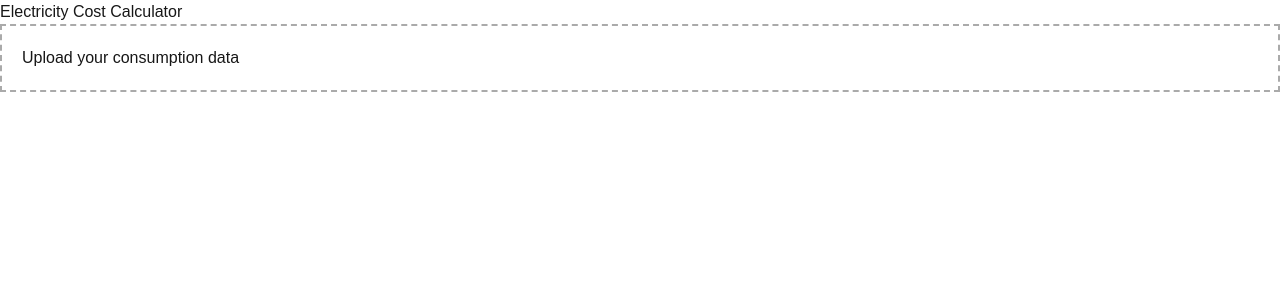
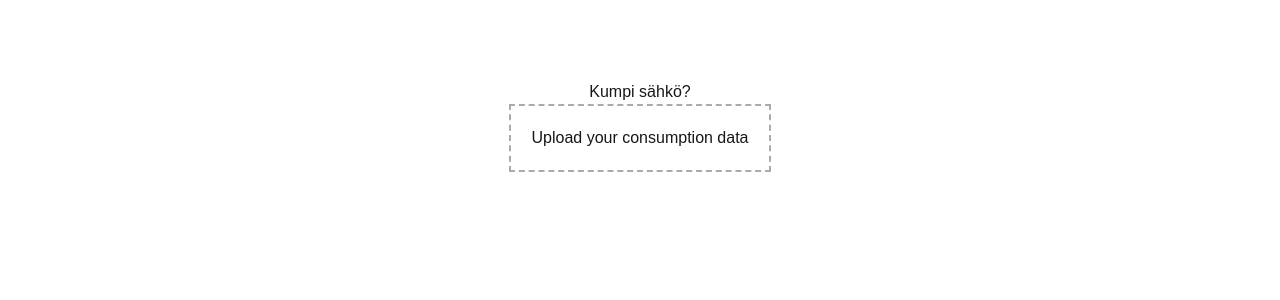
Before and after one commit to Teolhyn/kumpi-sahko, a Next.js app: page / in a window 1280 px wide. Shown: the top 300 px of the page. Built offline with nearby package versions, Linux system fonts and the light colour scheme.

Commit message:
refactor: removing redundant code

```diff
--- a/src/app/page.tsx
+++ b/src/app/page.tsx
@@ -9,24 +9,16 @@ type ConsumptionEntry = {
 }
 
 export default function HomePage() {
-  const [result, setResult] = useState<number | null>(null)
 
   const handleParsedData = async (data: ConsumptionEntry[]) => {
-    const safeData = data.map(entry => ({
-      ...entry,
-      timestamp: new Date(entry.timestamp).toISOString(),
-    }))
-
-    console.log(safeData)
   }
 
   return (
     <main>
-      <h1>Electricity Cost Calculator</h1>
-      <FileDropZone onFileParsed={handleParsedData} />
-      {result !== null && (
-        <p style={{ marginTop: '20px' }}>Estimated Total Cost: €{result.toFixed(2)}</p>
-      )}
+      <div className='flex flex-col items-center justify-center mt-20'>
+        <h1>Kumpi sähkö?</h1>
+        <FileDropZone onFileParsed={handleParsedData} />
+      </div>
     </main>
   )
 }
--- a/src/components/FileUpload.tsx
+++ b/src/components/FileUpload.tsx
@@ -9,6 +9,7 @@ type Props = {
 
 const FileDropZone: React.FC<Props> = ({ onFileParsed }) => {
   const [cost, setCost] = useState<number | null>(null)
+  const [costConstant, setCostConstant] = useState<number | null>(null)
 
   const onDrop = useCallback((acceptedFiles: File[]) => {
     const reader = new FileReader()
@@ -16,10 +17,22 @@ const FileDropZone: React.FC<Props> = ({ onFileParsed }) => {
       const text = reader.result as string
 
       const lines = text.trim().split('\n')
-      const parsed = lines.map(line => {
-        const [timestamp, value] = line.split(',')
-        return { timestamp: new Date(timestamp), consumption: parseFloat(value) }
+      const hourlyMap = new Map<string, number>()
+      lines.slice(1).map(line => {
+        const [meteringPoint, productType, resolution, unitType, readinType, timestamp, value, quality] = line.split(';')
+
+        const date = new Date(timestamp)
+        date.setMinutes(0, 0, 0)
+        const hourKey = date.toISOString()
+        const consumption = parseFloat(value.replace(',', '.'))
+        const existing = hourlyMap.get(hourKey) || 0
+        hourlyMap.set(hourKey, existing + consumption)
       })
+
+      const parsed = Array.from(hourlyMap.entries()).map(([timestamp, consumption]) => ({
+        timestamp,
+        consumption,
+      }))
       onFileParsed(parsed)
       calculateCost(parsed)
     }
@@ -41,6 +54,7 @@ const FileDropZone: React.FC<Props> = ({ onFileParsed }) => {
 
       const result = await response.json()
       if (response.ok) {
+        setCostConstant(result.costConstant / 100)
         setCost(result.cost / 100)
       } else {
         console.error('Error calculating cost:', result.error)
@@ -57,9 +71,10 @@ const FileDropZone: React.FC<Props> = ({ onFileParsed }) => {
         <p>{isDragActive ? 'Drop file here...' : "Upload your consumption data"}</p>
       </div>
 
-      {cost !== null && (
+      {cost !== null && costConstant !== null && (
         <div className='text-white'>
           <h3>Kustannus: {cost.toFixed(2)}€</h3>
+          <h3>Kustannus kiinteällä: {costConstant.toFixed(2)}€</h3>
         </div>
       )}
     </div>
--- a/src/pages/api/calculate-cost.ts
+++ b/src/pages/api/calculate-cost.ts
@@ -28,13 +28,18 @@ export default async function handler(req: NextApiRequest, res: NextApiResponse)
         priceMap.set(entry.timestamp.toISOString(), entry.spotPrice)
       })
 
+      let totalCostConstant = 0
+      let constantPrice = 7
       let totalCost = 0
       consumption.forEach(entry => {
         const price = priceMap.get(entry.timestamp) ?? 0
+        console.log(entry.timestamp, entry.consumption)
         totalCost += entry.consumption * price
+        totalCostConstant += entry.consumption * constantPrice
       })
 
-      return res.status(200).json({ cost: totalCost })
+
+      return res.status(200).json({ cost: totalCost, costConstant: totalCostConstant })
     } catch (error) {
       console.error('Error in calculate-cost API:', error)
       return res.status(500).json({ error: 'Internal Server Error' })
@@ -43,3 +48,12 @@ export default async function handler(req: NextApiRequest, res: NextApiResponse)
     return res.status(405).json({ error: 'Method Not Allowed' })
   }
 }
+
+export const config = {
+  api: {
+    responseLimit: false,
+    bodyParser: {
+      sizeLimit: '10mb',
+    },
+  },
+}
```
